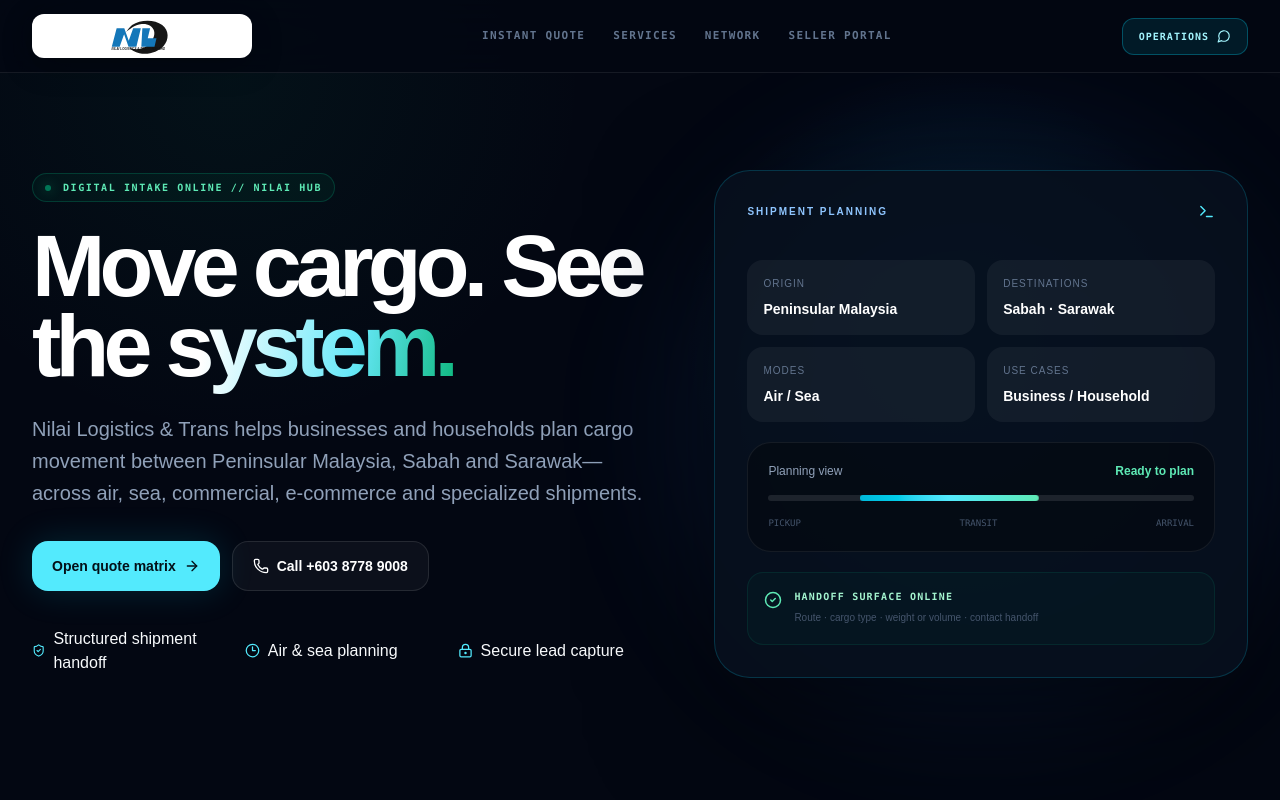
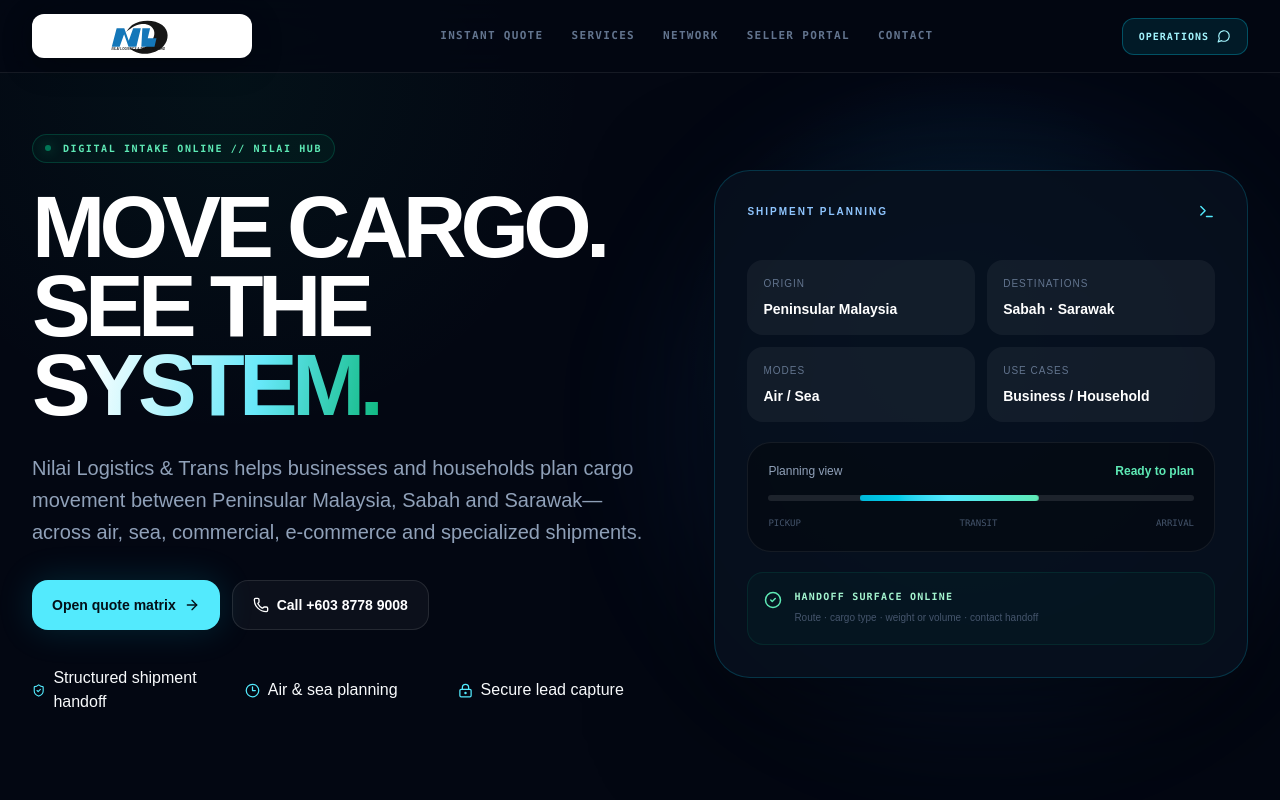
Before and after one commit to kogleshofficial-hub/nilai-logistics, a Next.js app: page / in a window 1280 px wide. Shown: the top 800 px of the page. Built offline with nearby package versions, Linux system fonts and the light colour scheme; no server answers.

Commit message:
Refine enterprise navigation and brand presentation

```diff
--- a/app/page.tsx
+++ b/app/page.tsx
@@ -68,10 +68,11 @@
             <a href="#services" className="transition hover:text-cyan-300">Services</a>
             <a href="#network" className="transition hover:text-cyan-300">Network</a>
             <a href="#ecommerce" className="transition hover:text-cyan-300">Seller Portal</a>
+            <a href="#contact" className="transition hover:text-cyan-300">Contact</a>
           </div>
 
           <a
-            href="https://wa.me/60132323305"
+            href="https://wa.me/60132323305?text=Hello%20Nilai%20Logistics%20%26%20Trans%2C%20I%20would%20like%20to%20enquire%20about%20a%20shipment."
             target="_blank"
             rel="noreferrer"
             className="inline-flex items-center gap-2 rounded-xl border border-cyan-400/30 bg-cyan-400/10 px-4 py-2.5 font-mono text-[10px] font-bold uppercase tracking-[.1em] text-cyan-200 transition hover:bg-cyan-400/20"
@@ -90,8 +91,8 @@
             </div>
 
             <h1 className="max-w-4xl text-5xl font-black leading-[.9] tracking-[-.065em] text-white sm:text-7xl lg:text-[88px]">
-              Move cargo. See the{" "}
-              <span className="text-gradient">system.</span>
+              MOVE CARGO. SEE THE{" "}
+              <span className="text-gradient">SYSTEM.</span>
             </h1>
 
             <p className="mt-7 max-w-2xl text-lg leading-8 text-slate-400 sm:text-xl">
@@ -255,7 +256,7 @@
         </div>
       </section>
 
-      <section className="bg-[#050b14] px-5 py-24 text-white sm:px-8">
+      <section id="contact" className="bg-[#050b14] px-5 py-24 text-white sm:px-8">
         <div className="mx-auto max-w-7xl">
           <div className="grid gap-12 lg:grid-cols-[1fr_.8fr]">
             <div>
@@ -374,7 +375,7 @@
         <div className="mx-auto flex max-w-7xl flex-col gap-4 border-t border-white/[.07] pt-7 font-mono text-[9px] uppercase tracking-[.14em] sm:flex-row sm:justify-between">
           <span>© {new Date().getFullYear()} Nilai Logistics &amp; Trans Sdn Bhd</span>
           <span>Peninsular Malaysia · Sabah · Sarawak · Labuan</span>
-          <span>BUILD_REVISION: logo-refresh // DIGITAL_INTAKE: ACTIVE</span>
+          <span>NILAI LOGISTICS &amp; TRANS // DIGITAL INTAKE</span>
         </div>
       </footer>
     </main>
```
